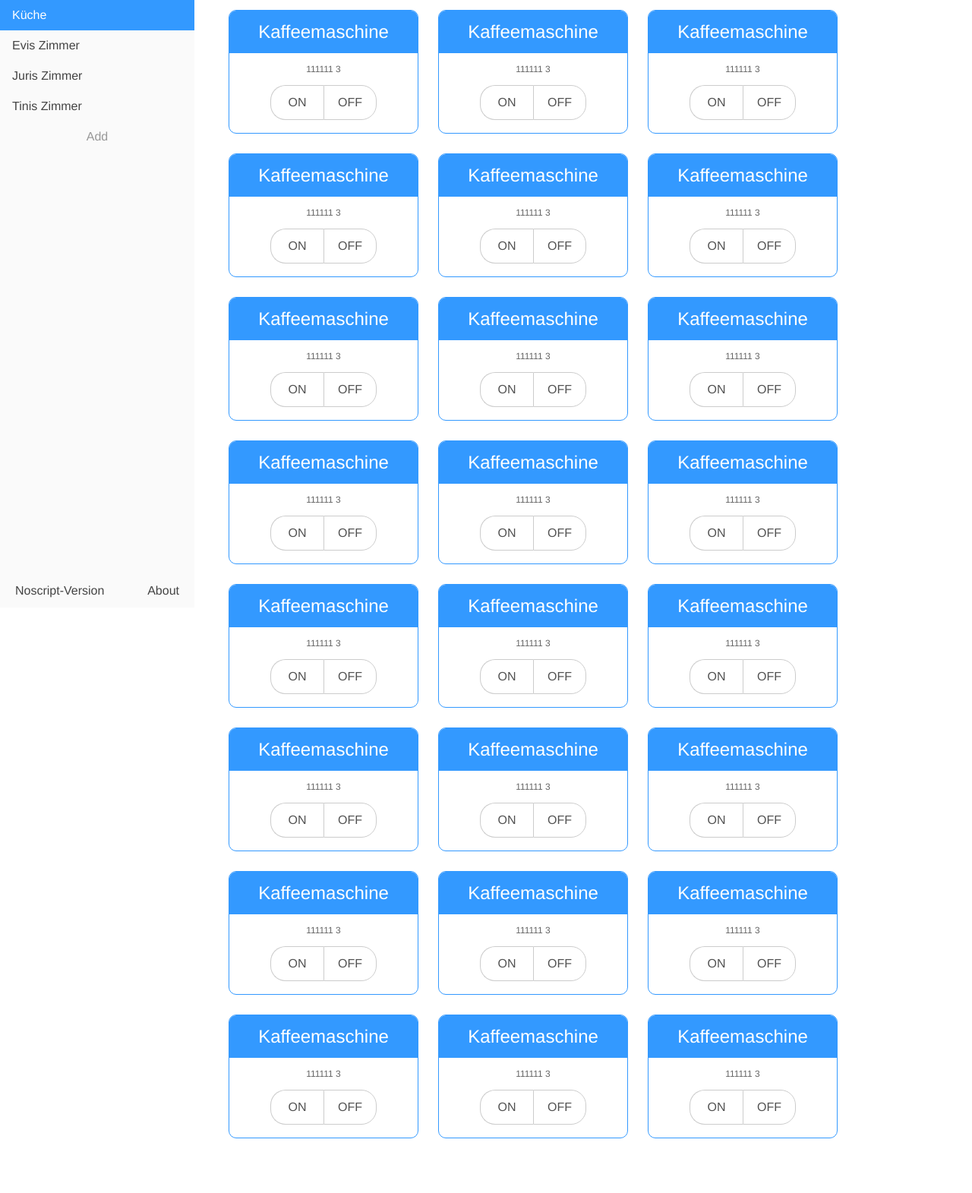
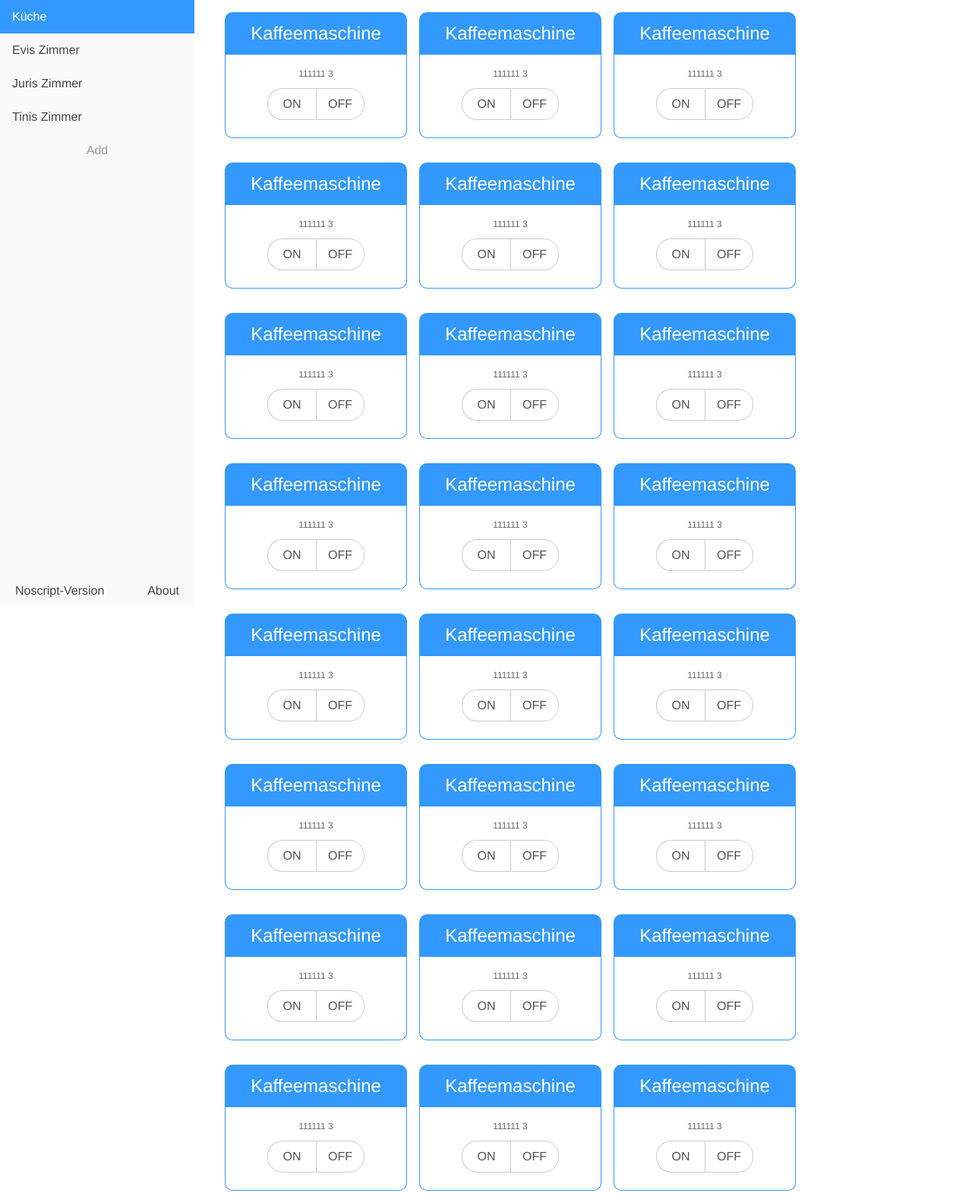
Before and after one commit to punschkrapfen/miott, a plain HTML site: page index.html in a window 1280 px wide. Shown: the whole page at 76% size. Before the commit the page ends 1512 px from the top, so only its background shows below. Drawn offline with Linux system fonts and the light colour scheme.

Commit message:
Reworked items and small cleanup

```diff
--- a/assets/style/style.css
+++ b/assets/style/style.css
@@ -29,7 +29,9 @@ body {
       -ms-text-size-adjust: 100%;
 }
 
-h1, h2, h3 {
+h1,
+h2,
+h3 {
   padding: 10px;
   font-weight: 300;
   margin: 0;
@@ -69,18 +71,10 @@ h1, h2, h3 {
   text-decoration: none;
 }
 
-.sidebar-item {
-  padding: 1rem;
-}
-
-.sidebar-item p:last-child {
-  margin-bottom: 0;
-}
-
 /* Sidebar nav */
 .sidebar-nav-item {
   display: block;
-  padding: .5rem 1rem;
+  padding: .625rem 1rem;
 }
 
 .sidebar-nav-item.add {
@@ -116,9 +110,9 @@ a.sidebar-nav-item:focus {
 .sidebar-toggle {
   display: inline-block;
   vertical-align: middle;
-  width: 2.2rem;
-  padding: .5rem .65rem;
-  margin-right: .5rem;
+  width: 2rem;
+  margin: 0 .5rem;
+  padding: .5rem;
   color: #39f;
   border-radius: 4px;
   cursor: pointer;
@@ -182,7 +176,7 @@ a.sidebar-nav-item:focus {
   right: 0;
   left: 0;
   z-index: 1000;
-  padding: .5rem 1rem;
+  padding: .5rem 0;
   background: rgba(250, 250, 250, 0.95);
 }
 
@@ -218,6 +212,12 @@ a.sidebar-nav-item:focus {
   }
 }
 
+@media (max-width: 54rem) {
+  .content {
+    margin: 0 3rem;
+  }
+}
+
 /*-----  End of Content  ------*/
 
 /*===================================
@@ -225,53 +225,47 @@ a.sidebar-nav-item:focus {
 ===================================*/
 
 .item {
-  border: 1px solid #39f;
-  border-radius: 10px;
-  overflow: hidden;
-  width: 250px;
-  margin: 20px auto;
+  width: 100%;
+  margin: 1rem 0;
   text-align: center;
 }
 
-.items:after {
-  content: "";
-  display: table;
-  clear: both;
-}
+@media (min-width: 54rem) {
+  .item {
+    width: 15rem;
+    margin: 1rem .5rem;
+    float: left;
+  }
 
-@media (min-width: 556px) {
-  .item {
-    float: left;
-    margin: 13px;
+  .item:after {
+    content: "";
+    display: table;
+    clear: both;
   }
 }
 
-@media (min-width: 556px) {
-  .items {
-    width: 556px;
-    margin: auto;
-  }
-}
-
-@media (min-width: 1084px) {
-  .items {
-    width: auto;
-  }
-}
-
-.item h2 {
+.item-header {
+  border-radius: 10px 10px 0 0;
   background-color: #39f;
   color: #fff;
 }
 
-.item p {
+.item-body {
+  padding: 1rem;
+  border-radius: 0 0 10px 10px;
+  border: solid #39f;
+  border-width: 0 1px 1px;
+}
+
+.item-command {
+  display: block;
+  margin-bottom: .625rem;
   font-size: 12px;
   color: #666;
 }
 
 .item-buttons {
   display: inline-block;
-  margin-bottom: 10px;
 }
 
 .item-buttons:after {
@@ -282,14 +276,15 @@ a.sidebar-nav-item:focus {
 
 .item-button {
   float: left;
-  text-transform: uppercase;
+  width: 4rem;
+  padding: .5rem;
   border: 1px solid #ccc;
   border-right-width: 0;
   background: none;
   cursor: pointer;
-  transition-duration: .25s;
-  padding: 10px;
-  width: 70px;
+  text-transform: uppercase;
+  -webkit-transition: all .25s ease;
+          transition: all .25s ease;
 }
 
 .item-button:hover {
--- a/index.html
+++ b/index.html
@@ -35,195 +35,291 @@
     <div class="content">
       <div class="items">
         <div class="item">
-          <h2>Kaffeemaschine</h2>
-          <p>111111 3</p>
+          <div class="item-header">
+            <h2 class="item-title">Kaffeemaschine</h2>
+          </div>
+          <div class="item-body">
+            <span class="item-command">111111 3</span>
             <div class="item-buttons">
               <button class="item-button on">On</button>
               <button class="item-button off">Off</button>
             </div>
           </div>
+        </div>
         <div class="item">
-          <h2>Kaffeemaschine</h2>
-          <p>111111 3</p>
+          <div class="item-header">
+            <h2 class="item-title">Kaffeemaschine</h2>
+          </div>
+          <div class="item-body">
+            <span class="item-command">111111 3</span>
             <div class="item-buttons">
               <button class="item-button on">On</button>
               <button class="item-button off">Off</button>
             </div>
           </div>
+        </div>
         <div class="item">
-          <h2>Kaffeemaschine</h2>
-          <p>111111 3</p>
+          <div class="item-header">
+            <h2 class="item-title">Kaffeemaschine</h2>
+          </div>
+          <div class="item-body">
+            <span class="item-command">111111 3</span>
             <div class="item-buttons">
               <button class="item-button on">On</button>
               <button class="item-button off">Off</button>
             </div>
           </div>
+        </div>
         <div class="item">
-          <h2>Kaffeemaschine</h2>
-          <p>111111 3</p>
+          <div class="item-header">
+            <h2 class="item-title">Kaffeemaschine</h2>
+          </div>
+          <div class="item-body">
+            <span class="item-command">111111 3</span>
             <div class="item-buttons">
               <button class="item-button on">On</button>
               <button class="item-button off">Off</button>
             </div>
           </div>
+        </div>
         <div class="item">
-          <h2>Kaffeemaschine</h2>
-          <p>111111 3</p>
+          <div class="item-header">
+            <h2 class="item-title">Kaffeemaschine</h2>
+          </div>
+          <div class="item-body">
+            <span class="item-command">111111 3</span>
             <div class="item-buttons">
               <button class="item-button on">On</button>
               <button class="item-button off">Off</button>
             </div>
           </div>
+        </div>
         <div class="item">
-          <h2>Kaffeemaschine</h2>
-          <p>111111 3</p>
+          <div class="item-header">
+            <h2 class="item-title">Kaffeemaschine</h2>
+          </div>
+          <div class="item-body">
+            <span class="item-command">111111 3</span>
             <div class="item-buttons">
               <button class="item-button on">On</button>
               <button class="item-button off">Off</button>
             </div>
           </div>
+        </div>
         <div class="item">
-          <h2>Kaffeemaschine</h2>
-          <p>111111 3</p>
+          <div class="item-header">
+            <h2 class="item-title">Kaffeemaschine</h2>
+          </div>
+          <div class="item-body">
+            <span class="item-command">111111 3</span>
             <div class="item-buttons">
               <button class="item-button on">On</button>
               <button class="item-button off">Off</button>
             </div>
           </div>
+        </div>
         <div class="item">
-          <h2>Kaffeemaschine</h2>
-          <p>111111 3</p>
+          <div class="item-header">
+            <h2 class="item-title">Kaffeemaschine</h2>
+          </div>
+          <div class="item-body">
+            <span class="item-command">111111 3</span>
             <div class="item-buttons">
               <button class="item-button on">On</button>
               <button class="item-button off">Off</button>
             </div>
           </div>
+        </div>
         <div class="item">
-          <h2>Kaffeemaschine</h2>
-          <p>111111 3</p>
+          <div class="item-header">
+            <h2 class="item-title">Kaffeemaschine</h2>
+          </div>
+          <div class="item-body">
+            <span class="item-command">111111 3</span>
             <div class="item-buttons">
               <button class="item-button on">On</button>
               <button class="item-button off">Off</button>
             </div>
           </div>
+        </div>
         <div class="item">
-          <h2>Kaffeemaschine</h2>
-          <p>111111 3</p>
+          <div class="item-header">
+            <h2 class="item-title">Kaffeemaschine</h2>
+          </div>
+          <div class="item-body">
+            <span class="item-command">111111 3</span>
             <div class="item-buttons">
               <button class="item-button on">On</button>
               <button class="item-button off">Off</button>
             </div>
           </div>
+        </div>
         <div class="item">
-          <h2>Kaffeemaschine</h2>
-          <p>111111 3</p>
+          <div class="item-header">
+            <h2 class="item-title">Kaffeemaschine</h2>
+          </div>
+          <div class="item-body">
+            <span class="item-command">111111 3</span>
             <div class="item-buttons">
               <button class="item-button on">On</button>
               <button class="item-button off">Off</button>
             </div>
           </div>
+        </div>
         <div class="item">
-          <h2>Kaffeemaschine</h2>
-          <p>111111 3</p>
+          <div class="item-header">
+            <h2 class="item-title">Kaffeemaschine</h2>
+          </div>
+          <div class="item-body">
+            <span class="item-command">111111 3</span>
             <div class="item-buttons">
               <button class="item-button on">On</button>
               <button class="item-button off">Off</button>
             </div>
           </div>
+        </div>
         <div class="item">
-          <h2>Kaffeemaschine</h2>
-          <p>111111 3</p>
+          <div class="item-header">
+            <h2 class="item-title">Kaffeemaschine</h2>
+          </div>
+          <div class="item-body">
+            <span class="item-command">111111 3</span>
             <div class="item-buttons">
               <button class="item-button on">On</button>
               <button class="item-button off">Off</button>
             </div>
           </div>
+        </div>
         <div class="item">
-          <h2>Kaffeemaschine</h2>
-          <p>111111 3</p>
+          <div class="item-header">
+            <h2 class="item-title">Kaffeemaschine</h2>
+          </div>
+          <div class="item-body">
+            <span class="item-command">111111 3</span>
             <div class="item-buttons">
               <button class="item-button on">On</button>
               <button class="item-button off">Off</button>
             </div>
           </div>
+        </div>
         <div class="item">
-          <h2>Kaffeemaschine</h2>
-          <p>111111 3</p>
+          <div class="item-header">
+            <h2 class="item-title">Kaffeemaschine</h2>
+          </div>
+          <div class="item-body">
+            <span class="item-command">111111 3</span>
             <div class="item-buttons">
               <button class="item-button on">On</button>
               <button class="item-button off">Off</button>
             </div>
           </div>
+        </div>
         <div class="item">
-          <h2>Kaffeemaschine</h2>
-          <p>111111 3</p>
+          <div class="item-header">
+            <h2 class="item-title">Kaffeemaschine</h2>
+          </div>
+          <div class="item-body">
+            <span class="item-command">111111 3</span>
             <div class="item-buttons">
               <button class="item-button on">On</button>
               <button class="item-button off">Off</button>
             </div>
           </div>
+        </div>
         <div class="item">
-          <h2>Kaffeemaschine</h2>
-          <p>111111 3</p>
+          <div class="item-header">
+            <h2 class="item-title">Kaffeemaschine</h2>
+          </div>
+          <div class="item-body">
+            <span class="item-command">111111 3</span>
             <div class="item-buttons">
               <button class="item-button on">On</button>
               <button class="item-button off">Off</button>
             </div>
           </div>
+        </div>
         <div class="item">
-          <h2>Kaffeemaschine</h2>
-          <p>111111 3</p>
+          <div class="item-header">
+            <h2 class="item-title">Kaffeemaschine</h2>
+          </div>
+          <div class="item-body">
+            <span class="item-command">111111 3</span>
             <div class="item-buttons">
               <button class="item-button on">On</button>
               <button class="item-button off">Off</button>
             </div>
           </div>
+        </div>
         <div class="item">
-          <h2>Kaffeemaschine</h2>
-          <p>111111 3</p>
+          <div class="item-header">
+            <h2 class="item-title">Kaffeemaschine</h2>
+          </div>
+          <div class="item-body">
+            <span class="item-command">111111 3</span>
             <div class="item-buttons">
               <button class="item-button on">On</button>
               <button class="item-button off">Off</button>
             </div>
           </div>
+        </div>
         <div class="item">
-          <h2>Kaffeemaschine</h2>
-          <p>111111 3</p>
+          <div class="item-header">
+            <h2 class="item-title">Kaffeemaschine</h2>
+          </div>
+          <div class="item-body">
+            <span class="item-command">111111 3</span>
             <div class="item-buttons">
               <button class="item-button on">On</button>
               <button class="item-button off">Off</button>
             </div>
           </div>
+        </div>
         <div class="item">
-          <h2>Kaffeemaschine</h2>
-          <p>111111 3</p>
+          <div class="item-header">
+            <h2 class="item-title">Kaffeemaschine</h2>
+          </div>
+          <div class="item-body">
+            <span class="item-command">111111 3</span>
             <div class="item-buttons">
               <button class="item-button on">On</button>
               <button class="item-button off">Off</button>
             </div>
           </div>
+        </div>
         <div class="item">
-          <h2>Kaffeemaschine</h2>
-          <p>111111 3</p>
+          <div class="item-header">
+            <h2 class="item-title">Kaffeemaschine</h2>
+          </div>
+          <div class="item-body">
+            <span class="item-command">111111 3</span>
             <div class="item-buttons">
               <button class="item-button on">On</button>
               <button class="item-button off">Off</button>
             </div>
           </div>
+        </div>
         <div class="item">
-          <h2>Kaffeemaschine</h2>
-          <p>111111 3</p>
+          <div class="item-header">
+            <h2 class="item-title">Kaffeemaschine</h2>
+          </div>
+          <div class="item-body">
+            <span class="item-command">111111 3</span>
             <div class="item-buttons">
               <button class="item-button on">On</button>
               <button class="item-button off">Off</button>
             </div>
           </div>
+        </div>
         <div class="item">
-          <h2>Kaffeemaschine</h2>
-          <p>111111 3</p>
+          <div class="item-header">
+            <h2 class="item-title">Kaffeemaschine</h2>
+          </div>
+          <div class="item-body">
+            <span class="item-command">111111 3</span>
             <div class="item-buttons">
               <button class="item-button on">On</button>
               <button class="item-button off">Off</button>
+            </div>
           </div>
         </div>
       </div>
```
Lines whose indentation alone changed are shown as unchanged.
